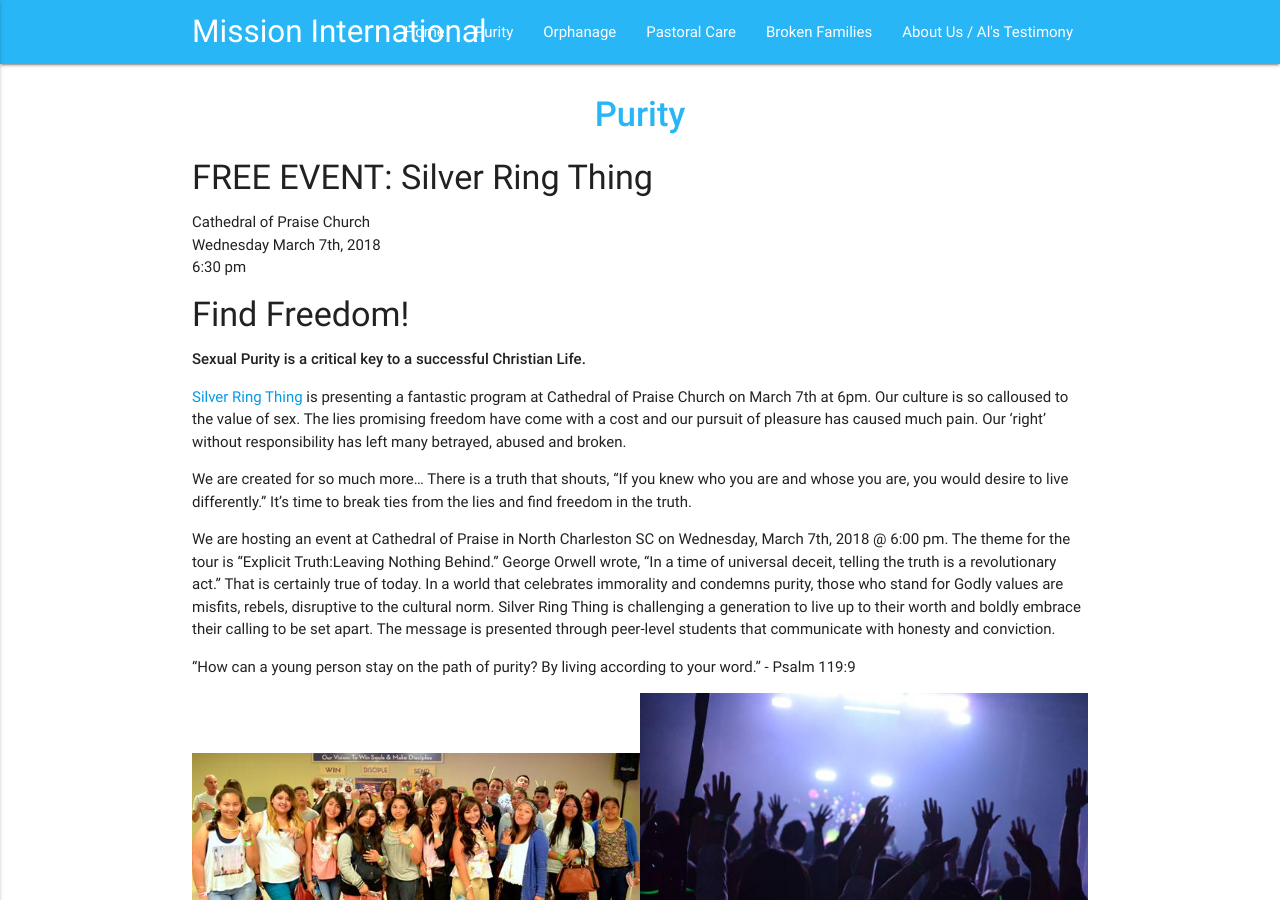
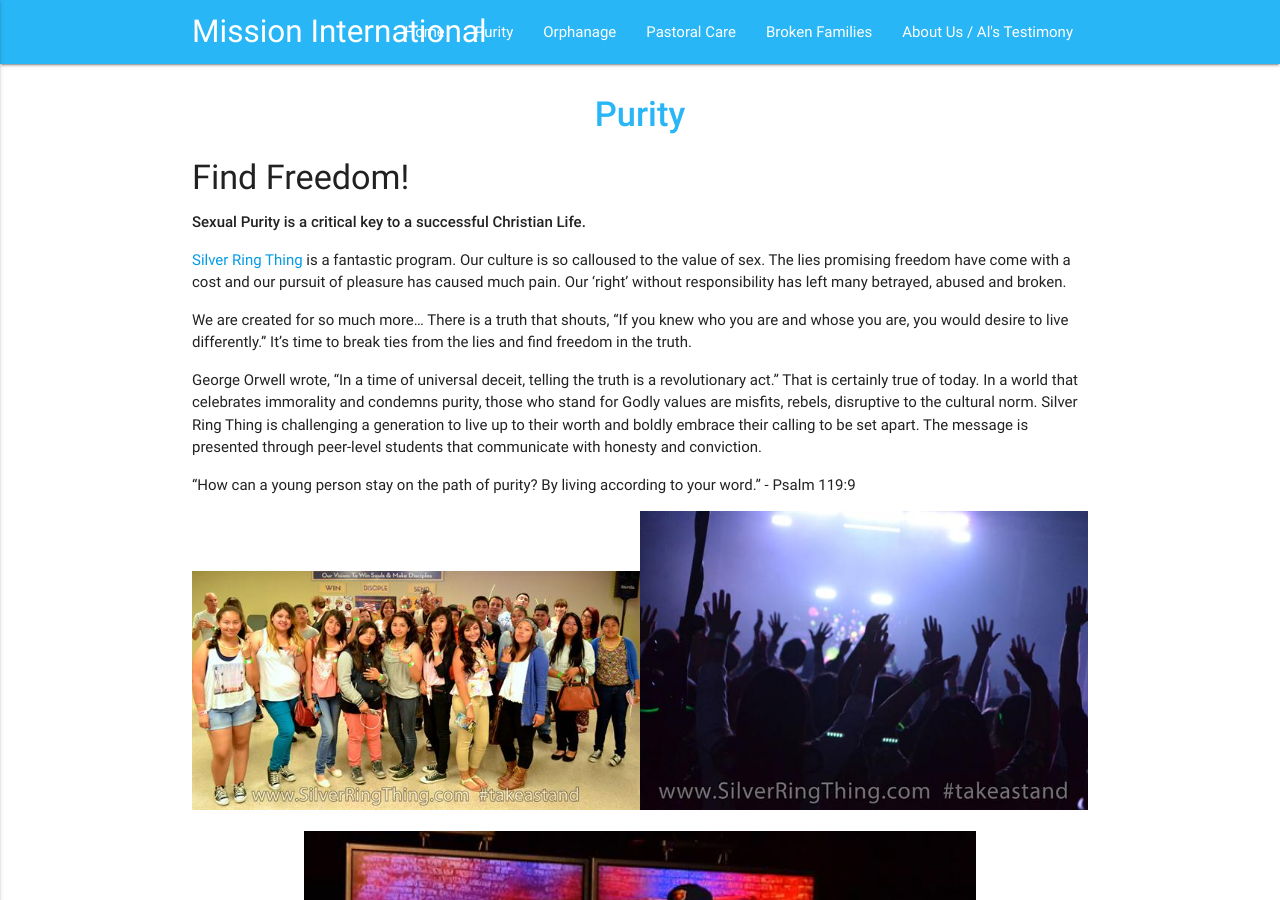
Before and after one commit to missioninternational/missioninternational.github.io, a Jekyll site: the page built from 1Purity.md, in a window 1280 px wide and 900 px high. Built offline with Jekyll 4.4.1, drawn with Linux system fonts in a browser that asks for light colours; some of the changed text lies outside the part shown.

Commit message:
removed event

```diff
--- a/1Purity.md
+++ b/1Purity.md
@@ -7,21 +7,15 @@ published: true
 
 <h1 class="page-title">{{ page.title | escape }}</h1>
 
-#### FREE EVENT: Silver Ring Thing
-
- - Cathedral of Praise Church
- - Wednesday March 7th, 2018
- - 6:30 pm
-
 #### Find Freedom!
 
 **Sexual Purity is a critical key to a successful Christian Life.**
 
-[Silver Ring Thing](https://www.silverringthing.com/) is presenting a fantastic program at Cathedral of Praise Church on March 7th at 6pm. Our culture is so calloused to the value of sex. The lies promising freedom have come with a cost and our pursuit of pleasure has caused much pain.  Our 'right' without responsibility has left many betrayed, abused and broken.
+[Silver Ring Thing](https://www.silverringthing.com/) is a fantastic program. Our culture is so calloused to the value of sex. The lies promising freedom have come with a cost and our pursuit of pleasure has caused much pain.  Our 'right' without responsibility has left many betrayed, abused and broken.
 
 We are created for so much more... There is a truth that shouts, “If you knew who you are and whose you are, you would desire to live differently.” It's time to break ties from the lies and find freedom in the truth.
 
-We are hosting an event at Cathedral of Praise in North Charleston SC on Wednesday, March 7th, 2018 @ 6:00 pm. The theme for the tour is “Explicit Truth:Leaving Nothing Behind.” George Orwell wrote, “In a time of universal deceit, telling the truth is a revolutionary act.” That is certainly true of today. In a world that celebrates immorality and condemns purity, those who stand for Godly values are misfits, rebels, disruptive to the cultural norm. Silver Ring Thing is challenging a generation to live up to their worth and boldly embrace their calling to be set apart. The message is presented through peer-level students that communicate with honesty and conviction.
+George Orwell wrote, “In a time of universal deceit, telling the truth is a revolutionary act.” That is certainly true of today. In a world that celebrates immorality and condemns purity, those who stand for Godly values are misfits, rebels, disruptive to the cultural norm. Silver Ring Thing is challenging a generation to live up to their worth and boldly embrace their calling to be set apart. The message is presented through peer-level students that communicate with honesty and conviction.
 
 "How can a young person stay on the path of purity? By living according to your word.” - Psalm 119:9
 
@@ -40,8 +34,6 @@ Included with this event is a separate Parent Session which informs parents abou
 - Debunking the ‘Safe-sex’ myth
 - 8 key things every parent should do… and so much more!
 
-Information and registration can be found at [https://www.silverringthing.com/events/charlestonsc](https://www.silverringthing.com/events/charlestonsc)
-
 You can read a description about this tour at [https://www.silverringthing.com/tourtheme](https://www.silverringthing.com/tourtheme)
 
 Promo videos can also be viewed and downloaded at [www.silverringthing.com/videos](https://www.silverringthing.com/videos)
```
